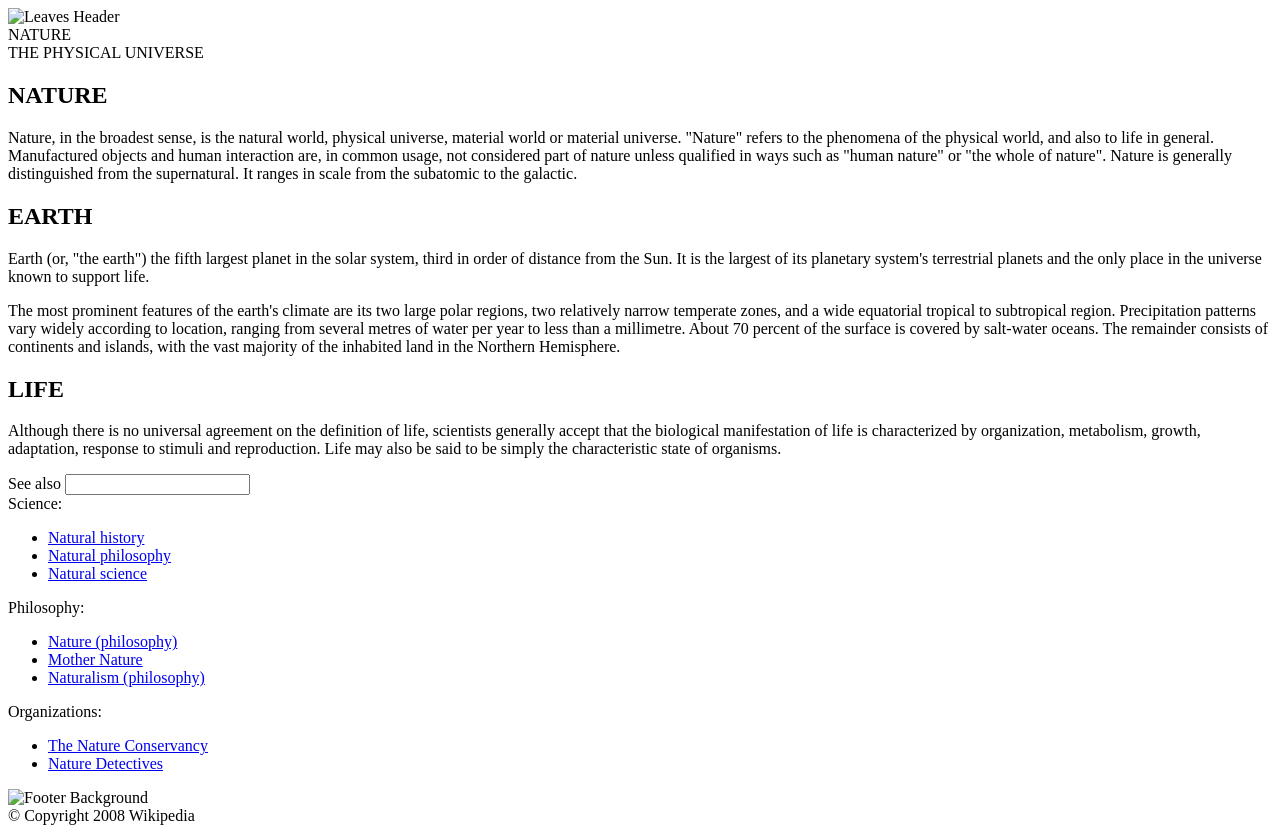
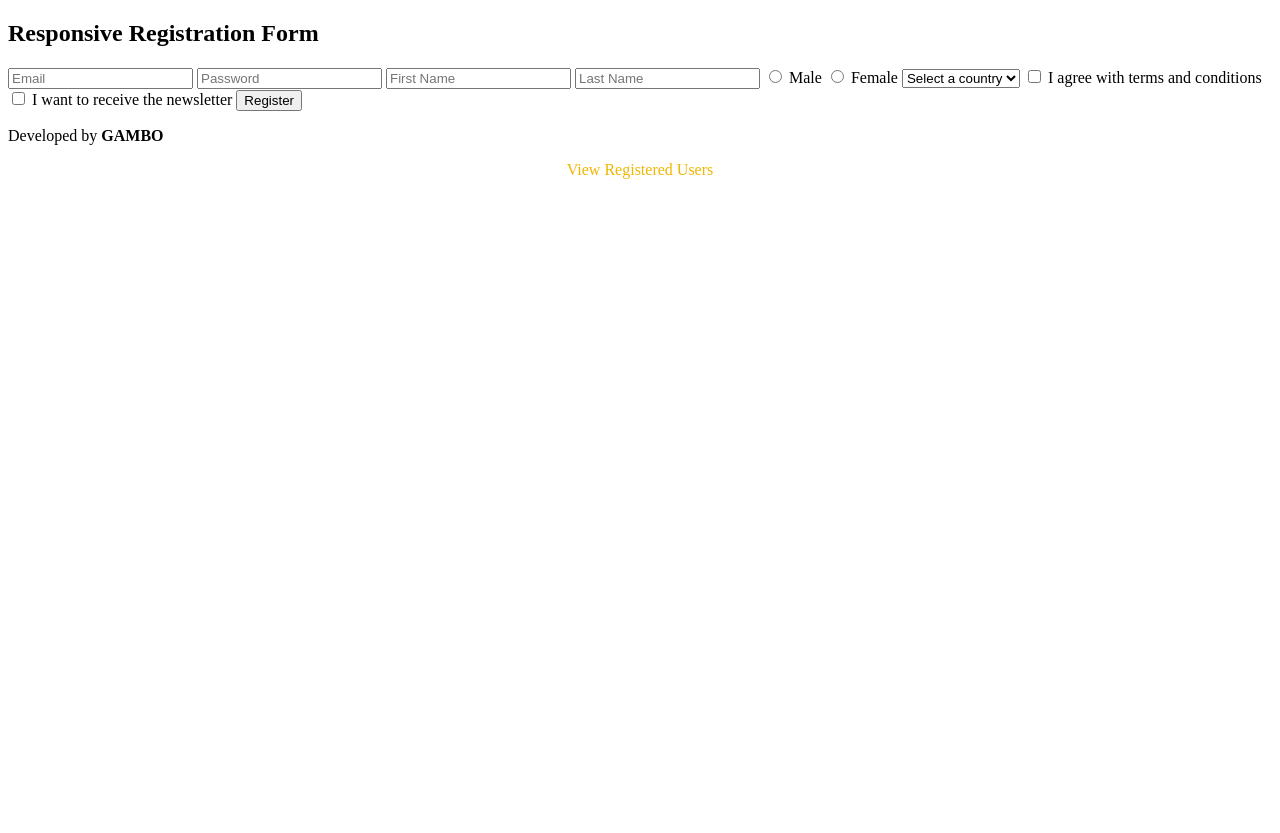
Before and after one commit to ayembillah99/practicalQuiz, a plain HTML site: page index.html in a window 1280 px wide. After the commit the page ends 800 px from the top, so only its background shows below. Drawn offline with Linux system fonts and the light colour scheme.

Commit message:
Add files via upload

```diff
--- a/index.html
+++ b/index.html
@@ -1,65 +1,38 @@
-<!DOCTYPE html PUBLIC "-//W3C//DTD XHTML 1.0 Strict//EN" "http://www.w3.org/TR/xhtml1/DTD/xhtml1-strict.dtd">
-<html xmlns="http://www.w3.org/1999/xhtml">
+<!DOCTYPE html>
+<html lang="en">
+<head>
+  <meta charset="UTF-8">
+  <title>CRUD Registration Form</title>
+  <link rel="stylesheet" href="style.css">
+</head>
+<body>
+  <form action="register.php" method="POST" class="form">
+    <h2>Responsive Registration Form</h2>
 
-<head>
-	<meta http-equiv="Content-Type" content="text/html; charset=utf-8" />
-	<title>NATURE - THE PHYSICAL UNIVERSE</title>
-  <link rel="stylesheet" href="css/main.css">
-</head>
+    <input type="email" name="email" placeholder="Email" required>
+    <input type="password" name="password" placeholder="Password" required>
+    <input type="text" name="first_name" placeholder="First Name" required>
+    <input type="text" name="last_name" placeholder="Last Name" required>
 
-<body>
-  <div class="container">
-    <div class="header-img-container">
-      <img src="img/header.jpg" alt="Leaves Header" class="header-img">
-      <div class="header-text">
-        <span class="main-title">NATURE</span><br>
-        <span class="subtitle">THE PHYSICAL UNIVERSE</span>
-      </div>
-    </div>
-    <div class="main-content">
-      <div class="left-panel">
-        <h2 class="section-title nature">NATURE</h2>
-        <p>Nature, in the broadest sense, is the natural world, physical universe, material world or material universe. "Nature" refers to the phenomena of the physical world, and also to life in general. Manufactured objects and human interaction are, in common usage, not considered part of nature unless qualified in ways such as "human nature" or "the whole of nature". Nature is generally distinguished from the supernatural. It ranges in scale from the subatomic to the galactic.</p>
-        <h2 class="section-title earth">EARTH</h2>
-        <p>Earth (or, "the earth") the fifth largest planet in the solar system, third in order of distance from the Sun. It is the largest of its planetary system's terrestrial planets and the only place in the universe known to support life.</p>
-        <p>The most prominent features of the earth's climate are its two large polar regions, two relatively narrow temperate zones, and a wide equatorial tropical to subtropical region. Precipitation patterns vary widely according to location, ranging from several metres of water per year to less than a millimetre. About 70 percent of the surface is covered by salt-water oceans. The remainder consists of continents and islands, with the vast majority of the inhabited land in the Northern Hemisphere.</p>
-        <h2 class="section-title life">LIFE</h2>
-        <p>Although there is no universal agreement on the definition of life, scientists generally accept that the biological manifestation of life is characterized by organization, metabolism, growth, adaptation, response to stimuli and reproduction. Life may also be said to be simply the characteristic state of organisms.</p>
-      </div>
-      <div class="right-panel">
-        <div class="see-also">
-          <span>See also</span>
-          <input type="text" class="search-box" placeholder="">
-        </div>
-        <div class="sidebar-section">
-          <div class="sidebar-title">Science:</div>
-          <ul>
-            <li><a href="#">Natural history</a></li>
-            <li><a href="#">Natural philosophy</a></li>
-            <li><a href="#">Natural science</a></li>
-          </ul>
-        </div>
-        <div class="sidebar-section">
-          <div class="sidebar-title">Philosophy:</div>
-          <ul>
-            <li><a href="#">Nature (philosophy)</a></li>
-            <li><a href="#">Mother Nature</a></li>
-            <li><a href="#">Naturalism (philosophy)</a></li>
-          </ul>
-        </div>
-        <div class="sidebar-section">
-          <div class="sidebar-title">Organizations:</div>
-          <ul>
-            <li><a href="#">The Nature Conservancy</a></li>
-            <li><a href="#">Nature Detectives</a></li>
-          </ul>
-        </div>
-      </div>
-    </div>
-    <div class="footer">
-      <img src="img/footer.jpg" alt="Footer Background" class="footer-bg">
-      <div class="copyright">&copy; Copyright 2008 Wikipedia</div>
-    </div>
-  </div>
+    <label><input type="radio" name="gender" value="Male" required> Male</label>
+    <label><input type="radio" name="gender" value="Female" required> Female</label>
+
+    <select name="country" required>
+      <option value="">Select a country</option>
+      <option value="Ghana">Ghana</option>
+      <option value="Nigeria">Nigeria</option>
+      <option value="Kenya">Kenya</option>
+    </select>
+
+    <label><input type="checkbox" name="terms" required> I agree with terms and conditions</label>
+    <label><input type="checkbox" name="newsletter"> I want to receive the newsletter</label>
+
+    <button type="submit">Register</button>
+
+    <p class="developed-by">Developed by <strong>GAMBO</strong></p>
+    <p style="text-align: center; margin-top: 10px;">
+      <a href="view.php" style="color: #f1b600; text-decoration: none;">View Registered Users</a>
+    </p>
+  </form>
 </body>
 </html>
```
